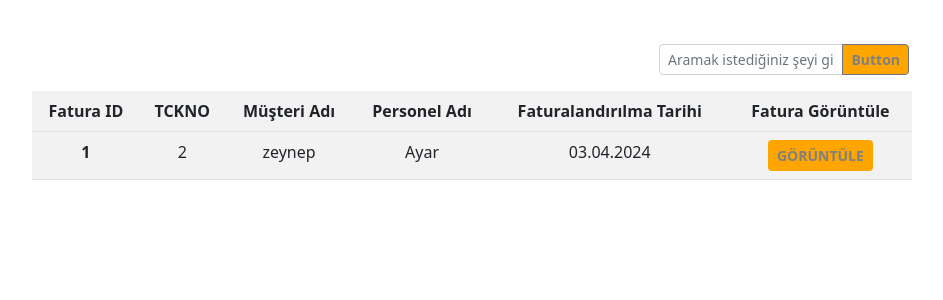
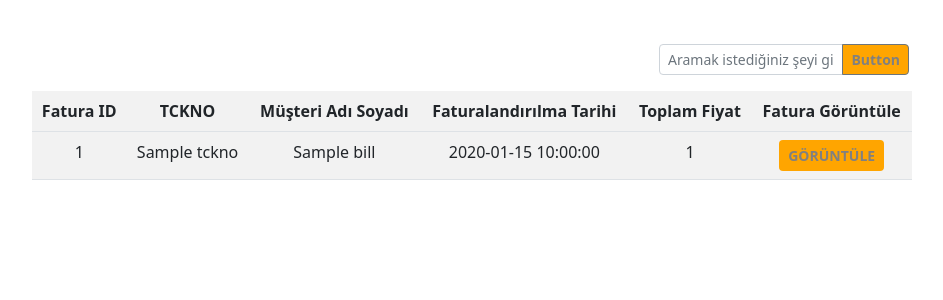
Before and after one commit to mraposka/VTYS-Eczane, a CodeIgniter 4 app: the page made by app/Views/invoice.php in a window 1280 px wide. Shown: the part 86-386 px from the top of the page, without its empty margins (168-1111 px from the left). Run offline with PHP 8.4 and a stand-in for CodeIgniter, Linux system fonts and the light colour scheme; the template is opened without the code that fills it: most values are stand-ins (such as "Sample title", 1, 10 or a date in 2020); some libraries are stand-ins or nearby versions.

Commit message:
Bill-Cart-Pres page completed
+bill page completed
+cart page completed
+Pres page completed
+minor bug and ui fixes

```diff
--- a/app/Config/Routes.php
+++ b/app/Config/Routes.php
@@ -28,6 +28,7 @@ $routes->post('/PatientEdit', 'Eczane::PatientEdit');
 $routes->post('/PresAdd', 'Eczane::PresAdd');
 $routes->post('/PresDel', 'Eczane::PresDel');
 $routes->post('/AddCart', 'Eczane::AddCart');
+$routes->post('/SaveCart', 'Eczane::SaveCart');
 $routes->post('/StockEdit', 'Eczane::StockEdit');
 //PostRoutes
 
--- a/app/Views/homePage.php
+++ b/app/Views/homePage.php
@@ -389,7 +389,7 @@
               </select>
             </div>
             <div class="input-group mb-3">
-              <input type="text" name="verilmetarih" name="tarih" class="form-control form-control-lg bg-ligth fs-6"
+              <input type="date" name="verilmetarih" name="tarih" class="form-control form-control-lg bg-ligth fs-6"
                 placeholder="Verilme tarihi" />
             </div>
             <div class="input-group mb-3">
--- a/app/Views/invoice.php
+++ b/app/Views/invoice.php
@@ -6,34 +6,40 @@
         type="button" id="button-addon2">Button</button>
 </div>
 <div class="table">
-    <table class="table  table-hover" style="background:#f2f2f2;">
+    <table class="table table-hover" style="background:#f2f2f2;">
         <thead>
             <tr>
                 <th scope="col">Fatura ID</th>
                 <th scope="col">TCKNO</th>
-                <th scope="col">Müşteri Adı</th>
-                <th scope="col">Personel Adı</th>
+                <th scope="col">Müşteri Adı Soyadı</th>
                 <th scope="col">Faturalandırılma Tarihi</th>
+                <th scope="col">Toplam Fiyat</th>
                 <th scope="col">Fatura Görüntüle</th>
             </tr>
         </thead>
         <tbody>
+            <?php foreach ($bills as $bill): ?>
                 <tr>
-                <th scope="row">1</th>
-                <td>2</td>
-                <td>zeynep</td>
-                <td>Ayar</td>
-                <td>03.04.2024</td>
-                <td><button class="btn btn-sm" type="button" data-bs-toggle="modal" data-bs-target="#staticBackdrop"
-                        style="color: #808080; background:#ffa500; font-weight: bold;">GÖRÜNTÜLE</button></td>
+                    <td><?= $bill->bill_id ?></td>
+                    <td><?= $bill->tckno ?></td>
+                    <td><?= $bill->patient_name ?></td>
+                    <td><?= $bill->date ?></td>
+                    <td><?= $bill->total_price ?></td>
+                    <td>
+                        <button class="btn btn-sm" type="button" data-bs-toggle="modal"
+                            data-bs-target="#staticBackdrop<?= $bill->pres_id ?>"
+                            style="color: #808080; background:#ffa500; font-weight: bold;">GÖRÜNTÜLE</button>
+                    </td>
                 </tr>
+            <?php endforeach; ?>
         </tbody>
     </table>
 </div>
 
 <!--MODAL FORM PRES-->
-<div class="modal fade" id="staticBackdrop" data-bs-backdrop="static" data-bs-keyboard="false" tabindex="-1"
-    aria-labelledby="staticBackdropLabel" aria-hidden="true">
+<?php foreach ($bills as $bill): ?>
+    <div class="modal fade" id="staticBackdrop<?= $bill->pres_id ?>" data-bs-backdrop="static" data-bs-keyboard="false"
+        tabindex="-1" aria-labelledby="staticBackdropLabel" aria-hidden="true">
         <div class="modal-dialog">
             <div class="modal-content">
                 <div class="modal-header">
@@ -48,25 +54,40 @@
                                 <th scope="col">Verilme Tarihi</th>
                                 <th scope="col">Kullanım Süresi</th>
                                 <th scope="col">Reçete Rengi</th>
+                                <th scope="col">İlaç Adı</th>
+                                <th scope="col">İlaç Sayısı</th>
                             </tr>
                         </thead>
-                    <tbody>
-                        <tr>
-                            <th scope="row">1</th>
-                            <td>12.12.2024</td>
-                            <td>15 gün</td>
-                            <td>Kırmızı</td>
+                        <tbody id="innerPresTable">
+                            <?php foreach ($prescs as $pres): ?>
+                                <?php if ($pres->pres_id == $bill->pres_id) { ?>
+                                    <tr id="inner_<?php echo $pres->pres_id; ?>">
+                                        <th scope="row"><?php echo $pres->pres_id; ?></th>
+                                        <td><?php echo $pres->pres_date; ?></td>
+                                        <td><?php echo $pres->usage_time; ?></td>
+                                        <td><?php echo $pres->pres_color; ?></td>
+                                        <td id="ilacId">
+                                            <?php foreach ($medicines as $medicine):
+                                                if ($medicine->medicine_id == $pres->medicine_id)
+                                                    echo $medicine->name; endforeach; ?>
+                                        </td>
+                                        <td id="ilacSay"><?php echo $pres->med_total; ?></td>
                                     </tr>
+                                <?php } ?>
+                            <?php endforeach; ?>
+
                         </tbody>
+
+
                     </table>
-                <button class="btn btn-sm"
-                    style="color: #808080; background:#ffa500; font-weight: bold; float: right;">Ne yapacak
-                    ?</button>
+                    <button onclick="addCart()" class="btn btn-sm"
+                        style="color: #808080; background:#ffa500; font-weight: bold; "><i
+                            class="fa-solid fa-cart-shopping"></i>&nbsp;Sepete Ekle</button>
                 </div>
             </div>
         </div>
     </div>
-
+<?php endforeach; ?>
 
 </body>
 
```
Also changed, not shown: app/Controllers/Eczane.php (+25 -3 lines), app/Models/EczaneModel.php (+42 -1 lines), app/Views/myCart.php (+51 -97 lines), app/Views/prescriptions.php (+15 -5 lines). Lines whose indentation alone changed are shown as unchanged.
